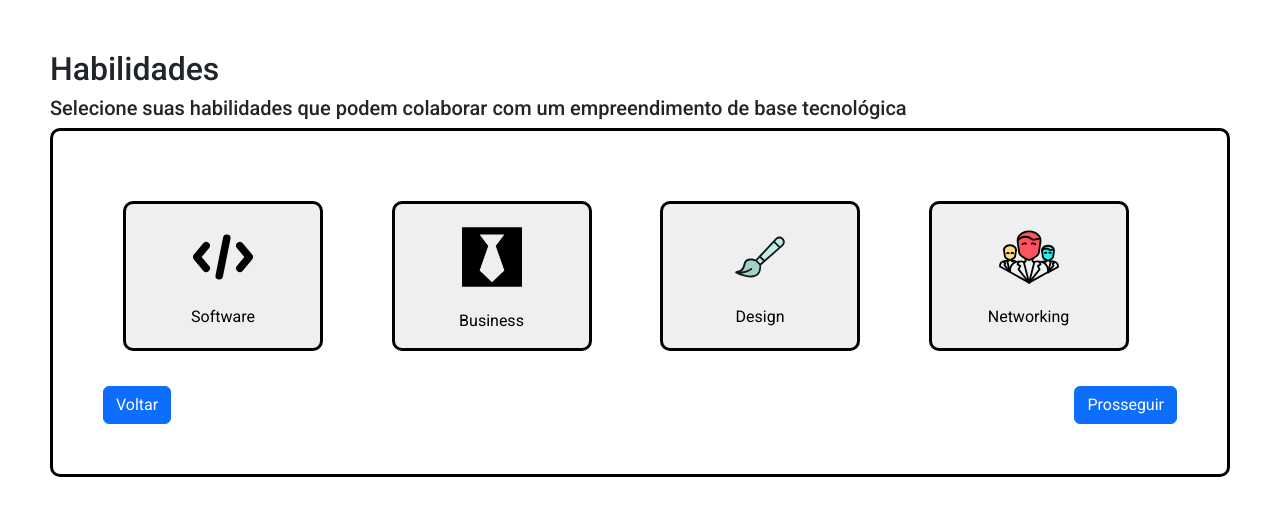
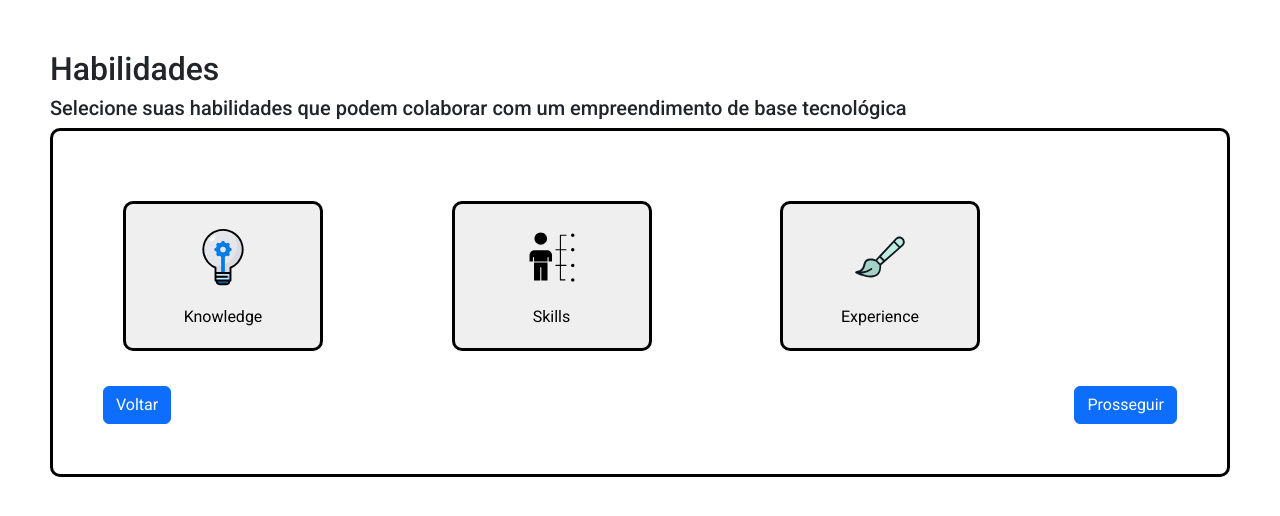
Before and after one commit to heliojuniorr/TCC, a React (Create React App) app: page /skills in a window 1280 px wide. Shown: the top 516 px of the page. Built offline with nearby package versions, Linux system fonts and the light colour scheme.

Commit message:
Change skills names

```diff
--- a/src/pages/SkillDetails/index.tsx
+++ b/src/pages/SkillDetails/index.tsx
@@ -2,16 +2,14 @@ import { Button } from 'react-bootstrap'
 import { useNavigate, useParams } from 'react-router-dom'
 import styles from '../SkillDetails/styles.module.scss'
 
-const software: string[] = ['C#', 'JavaScript', 'HTML', 'Banco de dados']
-const business: string[] = []
-const design: string[] = []
-const networking: string[] = []
+const knowledge: string[] = ['Venture capital', 'Arquitetura de software', 'Gestão de projetos']
+const skills: string[] = ['Finanças', 'Relações públicas', 'Mídias', 'Relações humanas']
+const experience: string[] = ['Parcerias empresariais', 'Startups', 'C-Level', 'Programas de aceleração']
 
 const specificSkills = {
-    "software": software,
-    "business": business,
-    "design": design,
-    "networking": networking
+    "knowledge": knowledge,
+    "skills": skills,
+    "experience": experience,
 }
 
 export function SkillDetails() {
@@ -58,7 +56,7 @@ export function SkillDetails() {
             <h5>Escolha suas habilidades e domínio referente ao grupo de habilidades escolhido</h5>
             <div className={styles.boardContainer}>
                 {
-                    specificSkills['software'].map((value, index) => {
+                    specificSkills['experience'].map((value, index) => {
                         return <SkillLevel key={index} skillName={value}/>
                     })
                 }
--- a/src/pages/Skills/index.tsx
+++ b/src/pages/Skills/index.tsx
@@ -1,7 +1,7 @@
 import { Button } from 'react-bootstrap'
 import { useNavigate } from 'react-router-dom'
-import softwareImg from '../../resources/software.svg'
-import businessImg from '../../resources/business.svg'
+import knowledgeImg from '../../resources/knowledge.svg'
+import skillsImg from '../../resources/skills.svg'
 import designImg from '../../resources/design.svg'
 import networkingImg from '../../resources/networking.svg'
 import styles from '../Skills/styles.module.scss'
@@ -25,10 +25,9 @@ export function Skills() {
             <h5>Selecione suas habilidades que podem colaborar com um empreendimento de base tecnológica</h5>
             <div className={styles.boardContainer}>
                 <div className={styles.grid}>
-                    <SkillsOption skillType='Software' source={softwareImg}/>
-                    <SkillsOption skillType='Business' source={businessImg}/>
-                    <SkillsOption skillType='Design' source={designImg}/>
-                    <SkillsOption skillType='Networking' source={networkingImg}/>
+                    <SkillsOption skillType='Knowledge' source={knowledgeImg}/>
+                    <SkillsOption skillType='Skills' source={skillsImg}/>
+                    <SkillsOption skillType='Experience' source={designImg}/>
                 </div>
 
                 <div className={styles.buttons}>
```
Also changed, not shown: src/resources/knowledge.svg (added), src/resources/skills.svg (added).
